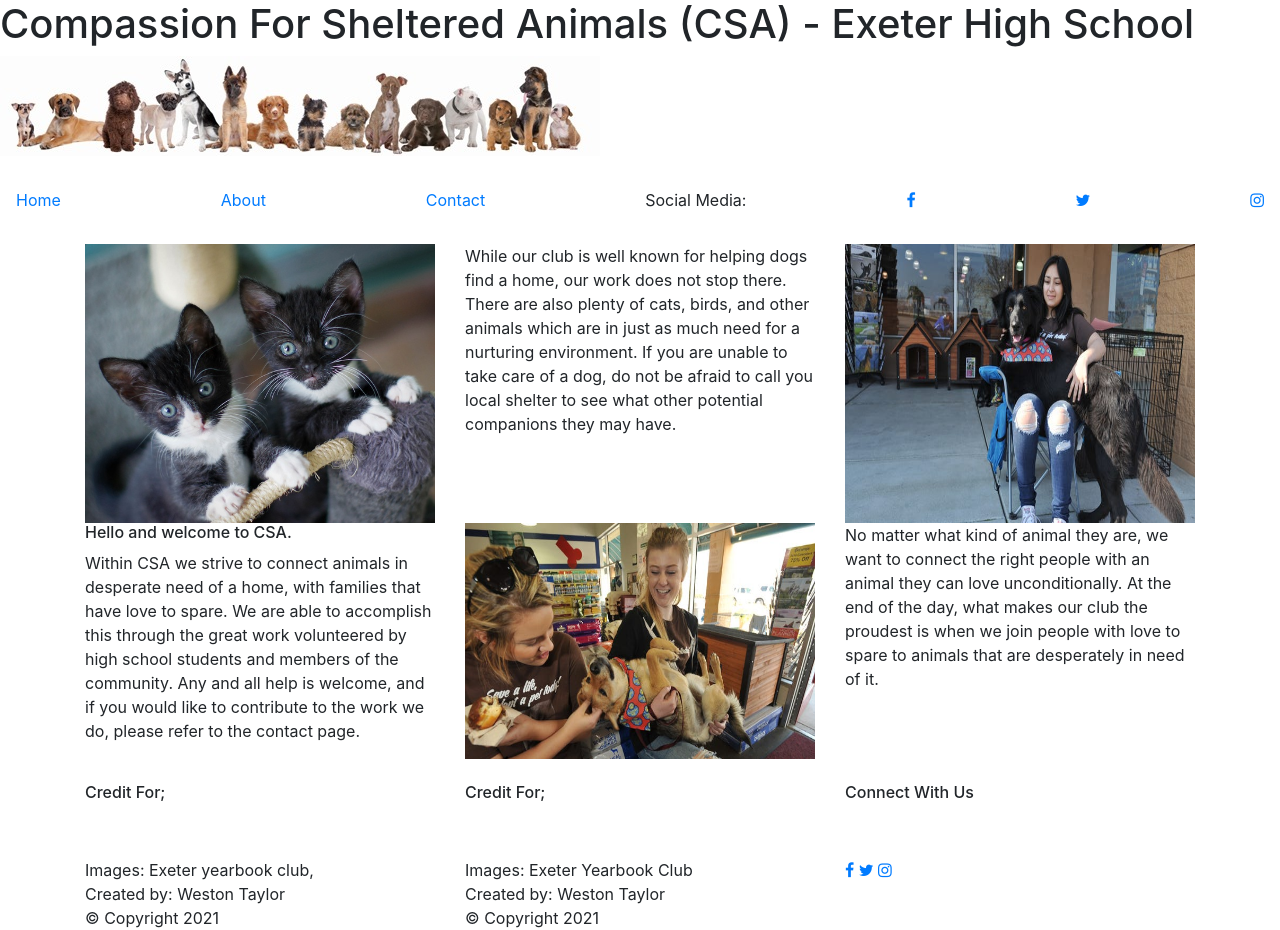
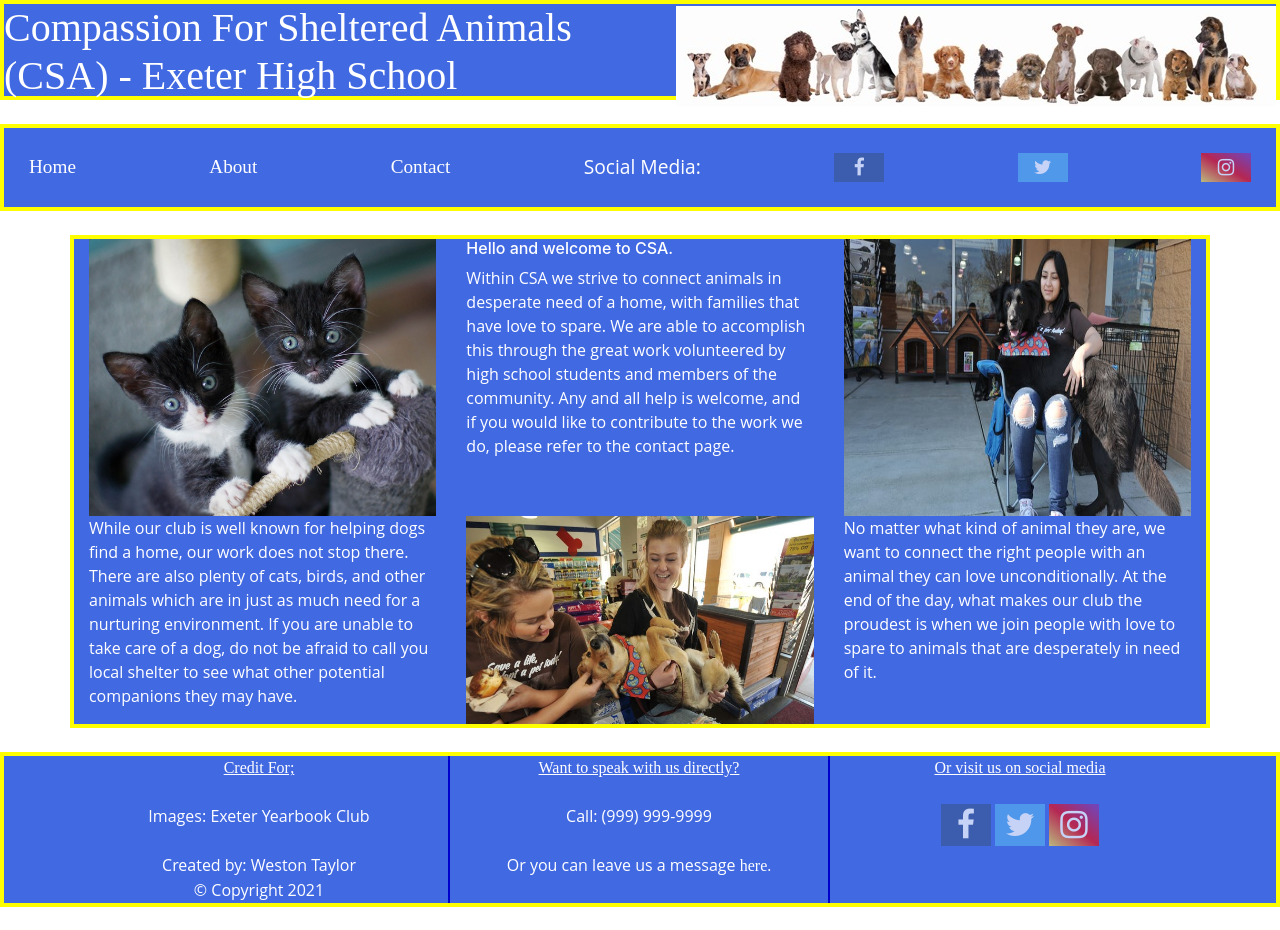
Before and after one commit to WestonTaylor/Updated-Websites-For-Beginners-Final, a plain HTML site: page index.html in a window 1280 px wide. After the commit the page ends 907 px from the top, so only its background shows below. Drawn offline with nearby package versions, Linux system fonts and the light colour scheme.

Commit message:
change: color pallete; del: refactor dead code; change: footer info.

```diff
--- a/index.html
+++ b/index.html
@@ -12,11 +12,11 @@
     <title>Home - Bitwise Final Project</title>
 </head>
 <body>
-    <header class="header">
+    <header class="header headerPic">
         <h1>
             Compassion For Sheltered Animals (CSA) - Exeter High School
         </h1>
-        <a href="https://www.facebook.com/groups/697547533591116" target="_blank" id="headerpiclink">
+        <a href="https://www.facebook.com/groups/697547533591116" target="_blank">
             <img src="./images/headerDogs.jpg">
         </a>
     </header>
@@ -33,60 +33,65 @@
     <br>
     <div class="container">
         <div class="row">
-            <div class="col-sm-4">
+            <div class="col-sm-4 columnTest">
                 <img src="./images/homeLeft.jpg">
             </div>
-            <div class="col-sm-4">
-                <p>While our club is well known for helping dogs find a home, our work does not stop there. There are also plenty of cats, birds, and other animals which are in just as much need for a nurturing environment. If you are unable to take care of a dog, do not be afraid to call you local shelter to see what other potential companions they may have.</p>
+            <div class="col-sm-4 columnTest">
+                <h6>Hello and welcome to CSA.</h6>
+                <p>Within CSA we strive to connect animals in desperate need of a home, with families that have love to spare. We are able to accomplish this through the great work volunteered by high school students and members of the community. Any and all help is welcome, and if you would like to contribute to the work we do, please refer to the contact page.</p>
             </div>
-            <div class="col-sm-4">
+            <div class="col-sm-4 columnTest">
                 <img src="./images/homeRight.jpg">
             </div>
         </div>
         <div class="row">
-            <div class="col-sm-4">
-                <h6>Hello and welcome to CSA.</h6>
-                <p>Within CSA we strive to connect animals in desperate need of a home, with families that have love to spare. We are able to accomplish this through the great work volunteered by high school students and members of the community. Any and all help is welcome, and if you would like to contribute to the work we do, please refer to the contact page.</p>
+            <div class="col-sm-4 columnTest">
+                <p>While our club is well known for helping dogs find a home, our work does not stop there. There are also plenty of cats, birds, and other animals which are in just as much need for a nurturing environment. If you are unable to take care of a dog, do not be afraid to call you local shelter to see what other potential companions they may have.</p>
             </div>
-            <div class="col-sm-4">
+            <div class="col-sm-4 columnTest">
                 <img src="./images/homeCenter.jpg">
             </div>
-            <div class="col-sm-4">
+            <div class="col-sm-4 columnTest">
                 <p>No matter what kind of animal they are, we want to connect the right people with an animal they can love unconditionally. At the end of the day, what makes our club the proudest is when we join people with love to spare to animals that are desperately in need of it.</p>
             </div>
         </div>
     </div>
     <br>
-    <footer class="footer">
+    <footer class="footer footerTest">
         <div class="container">
           <div class="row">
             <div class="col-4 footerColumn footerCredit">
-                    <h6>Credit For;</h6>
+              <h>Credit For;</h>
               <br>
               <br>
-                    <text>Images: Exeter yearbook club,</text>
+              <text>Images: Exeter Yearbook Club</text>
+              <br>
               <br>
               <text>Created by: Weston Taylor</text>
               <br>
               <text>&copy; Copyright 2021</text>
             </div>
-                <div class="col-4 footerColumn footerMenu">
-                    <h6>Credit For;</h6>
+            <div class="col-4 footerColumn footerContact">
+              <h>Want to speak with us directly?</h>
               <br>
               <br>
-                    <text>Images: Exeter Yearbook Club</text>
+              <text>Call: (999) 999-9999 </text>
               <br>
-                    <text>Created by: Weston Taylor</text>
               <br>
-                    <text>&copy; Copyright 2021</text>
+              <text  class="importantLink">
+                Or you can leave us a message
+                <a href="#">
+                    here.
+                </a>
+              </text>
             </div>
             <div class="col-4 footerColumn footerSocial">
-                    <h6>Connect With Us</h6>
+              <h>Or visit us on social media</h>
               <br>
               <br>
-                    <a href="https://www.facebook.com/groups/697547533591116" target="_blank" class="fa fa-facebook"></a>
-                    <a href="#" class="fa fa-twitter"></a>
-                    <a href="#" class="fa fa-instagram"></a>
+              <a href="#" class="fa fa-facebook fa-2x"></a>
+              <a href="#" class="fa fa-twitter fa-2x"></a>
+              <a href="#" class="fa fa-instagram fa-2x"></a>
             </div>
           </div>
         </div>
--- a/stylesheets/newStyle.css
+++ b/stylesheets/newStyle.css
@@ -6,3 +6,123 @@
 .reducedSizeImage img {
     height: 80%;
 }
+
+@import url('https://fonts.googleapis.com/css2?family=Lora&display=swap');
+@import url('https://fonts.googleapis.com/css2?family=Open+Sans&display=swap');
+
+/* Start https://www.cursors-4u.com */ * {cursor: url(https://cur.cursors-4u.net/nature/nat-3/nat271.cur), auto !important;} /* End https://www.cursors-4u.com */
+.header {
+    box-sizing: border-box;
+    height: 100px;
+    width: 100%;
+    font-size: larger;
+    line-height: 100px;
+    color: black;
+    background-color: royalblue;
+    border: solid yellow 4px;
+}
+
+.headerPic {
+    display: flex;
+    justify-content: space-between;
+}
+
+.headerPic img {
+    height: max-content;
+}
+
+.container {
+    background-color: royalblue;
+    border: solid yellow 4px;
+}
+
+.navbar {
+    clear: both;
+    box-sizing: border-box;
+    width: 100%;
+    padding: 25px;
+    border: solid yellow 4px;
+    background-color: royalblue;
+    font-size: larger;
+    text-align: center;
+    top: 0%;
+    position: sticky;
+}
+
+.footer {
+    box-sizing: border-box;
+    font-size: larger;
+    text-align: center;
+    background-color: royalblue;
+    border: solid yellow 4px;
+}
+
+.footer .container {
+    border: none;
+}
+
+.footerColumn {
+    font-size: medium;
+    text-align: center;
+    vertical-align: middle;
+    border-right: solid mediumblue 2px;
+}
+
+.footerSocial {
+    border-right: none;
+}
+
+a {
+    color: royalblue;
+}
+
+a:visited {
+    color: black;
+    text-underline-position: below 0px;
+}
+
+a:hover {
+    background-color: white;
+}
+
+.fa {
+    width: 50px;
+    padding: 5px 0px 5px 0px;
+    text-align: center;
+    color: white;
+    text-decoration: none;
+    opacity: 70%;
+  }
+
+  .fa:hover {
+    text-decoration: none;
+    opacity: 100%;
+  }
+
+  .fa-facebook {
+    background: #3B5998;
+  }
+
+  .fa-twitter {
+    background: #55ACEE;
+  }
+
+  .fa-instagram {
+    background-image: linear-gradient(to bottom left, #803AB3, #E60B18, #EFDA55);
+  }
+
+h {
+    text-decoration: underline;
+}
+
+p, text, .navbar {
+    font-family: 'open sans', sans-serif;
+}
+
+h, a, footer, .header {
+    font-family: 'Lora', serif;
+}
+
+h, h1, h2, h3, h4, h5, h6, a, p, text {
+    color: white;
+}
```
Also changed, not shown: about.html (+18 -13 lines), contact.html (+18 -13 lines). Lines whose indentation alone changed are shown as unchanged.
